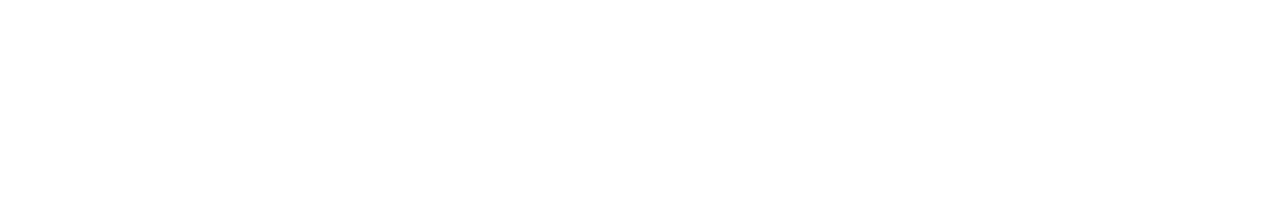
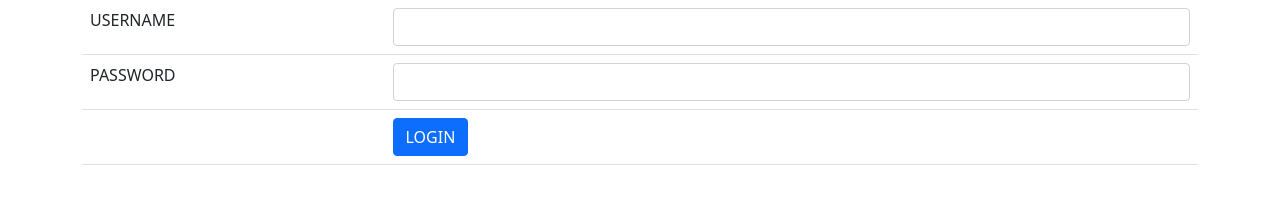
Before and after one commit to adhiponnuzz/masterproject, a plain HTML site: page index.html in a window 1280 px wide. Drawn offline with nearby package versions, Linux system fonts and the light colour scheme.

Commit message:
finished

```diff
--- a/index.html
+++ b/index.html
@@ -1,12 +1,34 @@
 <!DOCTYPE html>
 <html lang="en">
 <head>
+    <link href="https://cdn.jsdelivr.net/npm/bootstrap@5.1.3/dist/css/bootstrap.min.css" rel="stylesheet" integrity="sha384-1BmE4kWBq78iYhFldvKuhfTAU6auU8tT94WrHftjDbrCEXSU1oBoqyl2QvZ6jIW3" crossorigin="anonymous">
     <meta charset="UTF-8">
     <meta http-equiv="X-UA-Compatible" content="IE=edge">
     <meta name="viewport" content="width=device-width, initial-scale=1.0">
     <title>Document</title>
 </head>
 <body>
+    <div class="container">
+        <div class="row">
+            <div class="col col-12 col-sm-12 col-md-12 col-lg-12 col-xl-12 col-xxl-12"><table class="table table">
+                <borderless>
+                    <tr>
+                        <td>USERNAME</td>
+                        <td><input type="text" class="form-control"></td>
+                    </tr>
+                    <tr>
+                        <td>PASSWORD</td>
+                        <td><input type="password" name="" id="" class="form-control"></td>
+                    </tr>
+                    <tr>
+                        <td></td>
+                        <td><button class="btn btn-primary">LOGIN</button></td>
+                    </tr>
+                </borderless>
+            </table></div>
+        </div>
+    </div>
 
+    <script src="https://cdn.jsdelivr.net/npm/bootstrap@5.1.3/dist/js/bootstrap.bundle.min.js" integrity="sha384-ka7Sk0Gln4gmtz2MlQnikT1wXgYsOg+OMhuP+IlRH9sENBO0LRn5q+8nbTov4+1p" crossorigin="anonymous"></script>
 </body>
 </html>
```
